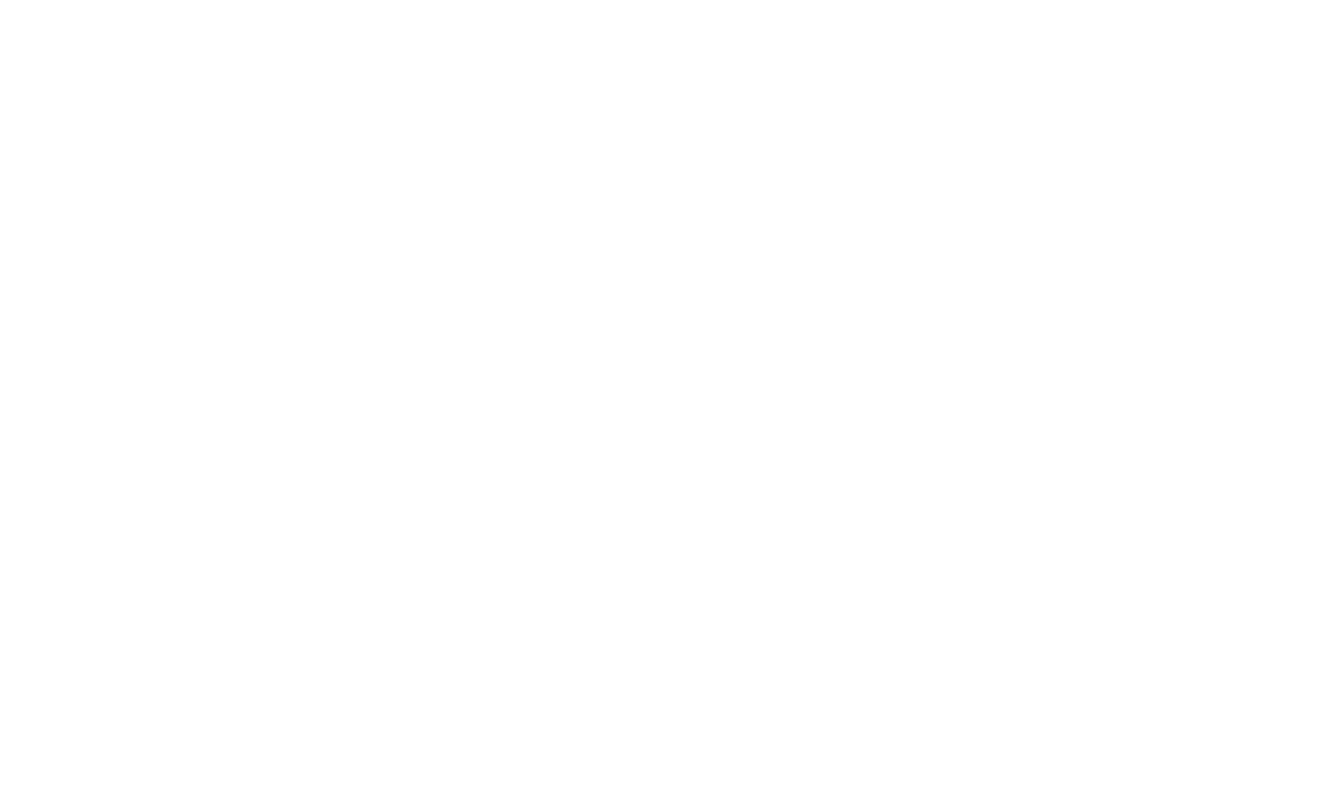
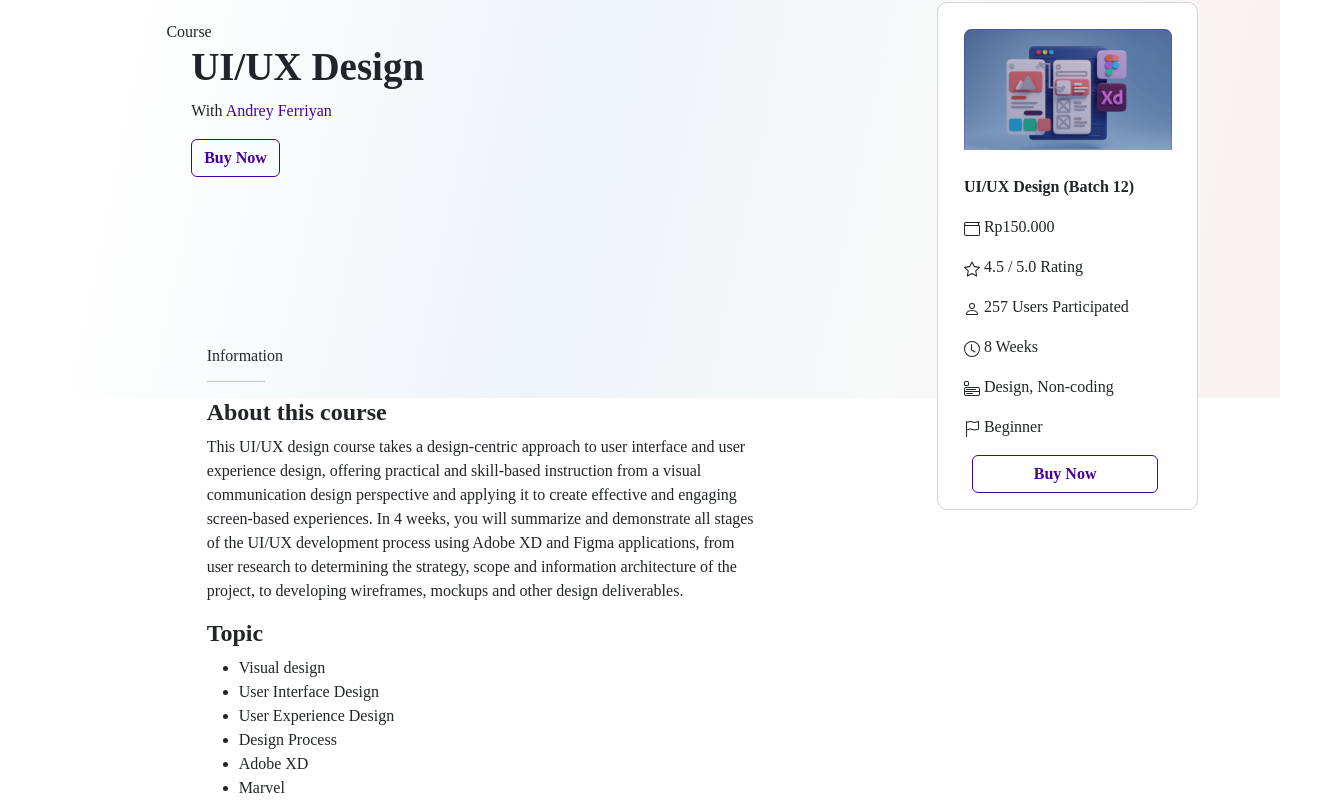
Before and after one commit to talithafawwaz/miniproject_talitha-fawwaz, a React (Vite) app: page /detailcourse in a window 1280 px wide. Before the commit this address had no page. Shown: the part 194-997 px from the top of the page, 1319 px wide, since content can reach past the window. Before the commit the page ends 800 px from the top, so only its background shows below. Built offline with nearby package versions, Linux system fonts and the light colour scheme; a web font is replaced by a local one.

Commit message:
enhance detail course

```diff
--- a/src/components/Card/Card.jsx
+++ b/src/components/Card/Card.jsx
@@ -12,7 +12,7 @@ const Card = () => {
                 />
                 <div className="card-body">
                     <p className="card-title" style={{fontSize:"13px", fontWeight:"500"}}>UI/UX Design (Batch 12)</p>
-                    <a href="#" className="btn" style={{ borderColor: "#44039B" ,fontSize:"10px", marginLeft:"50%"}}>
+                    <a href="/detailcourse" className="btn" style={{ borderColor: "#44039B" ,fontSize:"10px", marginLeft:"50%"}}>
                         See detail
                     </a>
                 </div>
--- /dev/null
+++ b/src/components/Poster/Poster.jsx
@@ -0,0 +1,30 @@
+import {Clock, Flag, MenuApp, Person, Star, Wallet } from 'react-bootstrap-icons'
+import '../../pages/DetailCourse/DetailCourse.css'
+import course from '../../assets/course.svg'
+
+const Poster = () => {
+    return(
+        <>
+            <div className='poster'>
+                <img className="card-img-top"
+                    style={{ width: "13rem", margin:"10%"}}
+                    src={course} alt="image"
+                />
+                <div style={{marginLeft:"10%"}}>
+                    <p style={{fontWeight:"bold", fontSize:"16px"}}>UI/UX Design (Batch 12)</p>
+                    <p><Wallet/> Rp150.000</p>
+                    <p><Star/> 4.5 / 5.0 Rating</p>
+                    <p><Person/> 257 Users Participated</p>
+                    <p><Clock/> 8 Weeks</p>
+                    <p><MenuApp/> Design, Non-coding</p>
+                    <p><Flag/> Beginner</p>
+                    <a href="#" className="btn mx-2" style={{ borderColor:"#44039B", fontWeight:"bold", color:"#44039B", width:"80%"}}>
+                        Buy Now
+                    </a>
+                </div>
+            </div>
+        </>
+    )
+}
+
+export default Poster
--- /dev/null
+++ b/src/pages/DetailCourse/DetailCourse.css
@@ -0,0 +1,16 @@
+.information {
+    width: 70%;
+    height: 20%;
+    margin: 30% 0% 0% 15%;
+}
+
+.poster{
+    position: relative;
+    width:100%;
+    height:43%;
+    z-index: 0;
+    background-color:#FFFFFF;
+    margin-top:75%;
+    border:1px solid lightgrey;
+    border-radius: 10px;
+}
--- a/src/pages/DetailCourse/DetailCourse.jsx
+++ b/src/pages/DetailCourse/DetailCourse.jsx
@@ -1,6 +1,59 @@
+import NavLogin from "../../components/Navbar/NavLogin"
+import Footer from "../../components/Footer/Footer"
+import Poster from "../../components/Poster/Poster"
+import "./DetailCourse.css"
+
 const DetailCourse = () => {
     return(
-        <></>
+        <>
+            <NavLogin/>
+            <div className="container">
+                <div className="row">
+                    <div className="col-md-9">
+                        <div className="advertise" style={{top:"14%", height: "60%", marginBottom: "15%"}}>
+                        <p style={{margin:"8% 0% 0% 13%"}}>Course</p>
+                        <div className="container" style={{marginLeft:"14%"}}>
+                            <h1 style={{fontWeight:"bold", fontSize:"39px"}}>UI/UX Design</h1>
+                            <p >With <span style={{color:"#44039B"}}>Andrey Ferriyan</span></p>
+                            <a href="#" className="btn" style={{ borderColor:"#44039B", fontWeight:"bold", color:"#44039B", }}>
+                                Buy Now
+                            </a>
+                        </div>
+                        </div>
+                        <div className="information" style={{marginTop:"65%"}}>
+                            <h6>Information</h6>
+                            <hr style={{width:"10%", fontWeight:"bold"}}/>
+                            <h4 style={{fontWeight:"bold"}}>About this course</h4>
+                            <p style={{width:"95%"}}>This UI/UX design course takes a design-centric approach to user interface and user experience design,
+                                offering practical and skill-based instruction from a visual communication design perspective and applying it to create effective and engaging screen-based experiences.
+                                In 4 weeks, you will summarize and demonstrate all stages of the UI/UX development process using Adobe XD and Figma applications,
+                                from user research to determining the strategy, scope and information architecture of the project, to developing wireframes, mockups and other design deliverables.</p>
+                            <h4 style={{fontWeight:"bold"}}>Topic</h4>
+                            <ul>
+                                <li>Visual design</li>
+                                <li>User Interface Design</li>
+                                <li>User Experience Design</li>
+                                <li>Design Process</li>
+                                <li>Adobe XD</li>
+                                <li>Marvel</li>
+                                <li>Mockup</li>
+                                <li>Prototyping</li>
+                                <li>Design Deliverables</li>
+                            </ul>
+                            <h4 style={{fontWeight:"bold"}}>Requirement</h4>
+                            <p>There are no special prerequisites to take this class.
+                            In this class the material is prepared from the basics.</p>
+                        </div>
+                    </div>
+                    <div className="col-md-3">
+                        <Poster/>
+                    </div>
+                </div>
+            </div>
+            <div className="footer-login" style={{marginTop:"40em"}}>
+                <div className="copyright" ><Footer/></div>
+            </div>
+        </>
     )
 }
 
--- a/src/routes/Route.jsx
+++ b/src/routes/Route.jsx
@@ -3,6 +3,7 @@ import Login from "../pages/Login/Login";
 import Register from "../pages/Register/Register";
 import Dashboard from "../pages/Dashboard/Dashboard";
 import Catalog from "../pages/Catalog/Catalog";
+import DetailCourse from "../pages/DetailCourse/DetailCourse";
 
 const Routers = [
     {
@@ -24,6 +25,10 @@ const Routers = [
     {
         path: "/catalog",
         element: <Catalog/>,
+    },
+    {
+        path: "/detailcourse",
+        element: <DetailCourse/>,
     }
 ];
 
```
